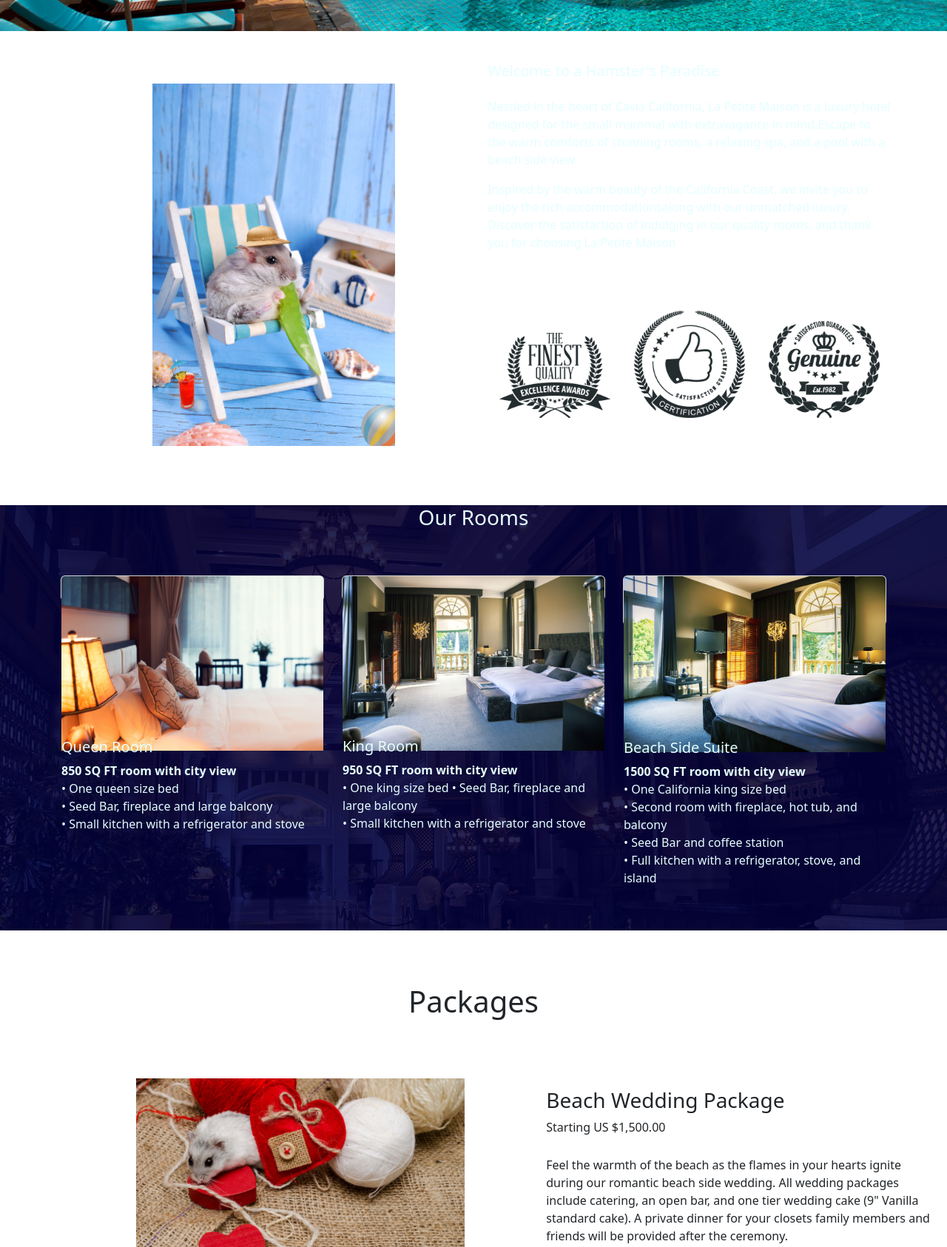
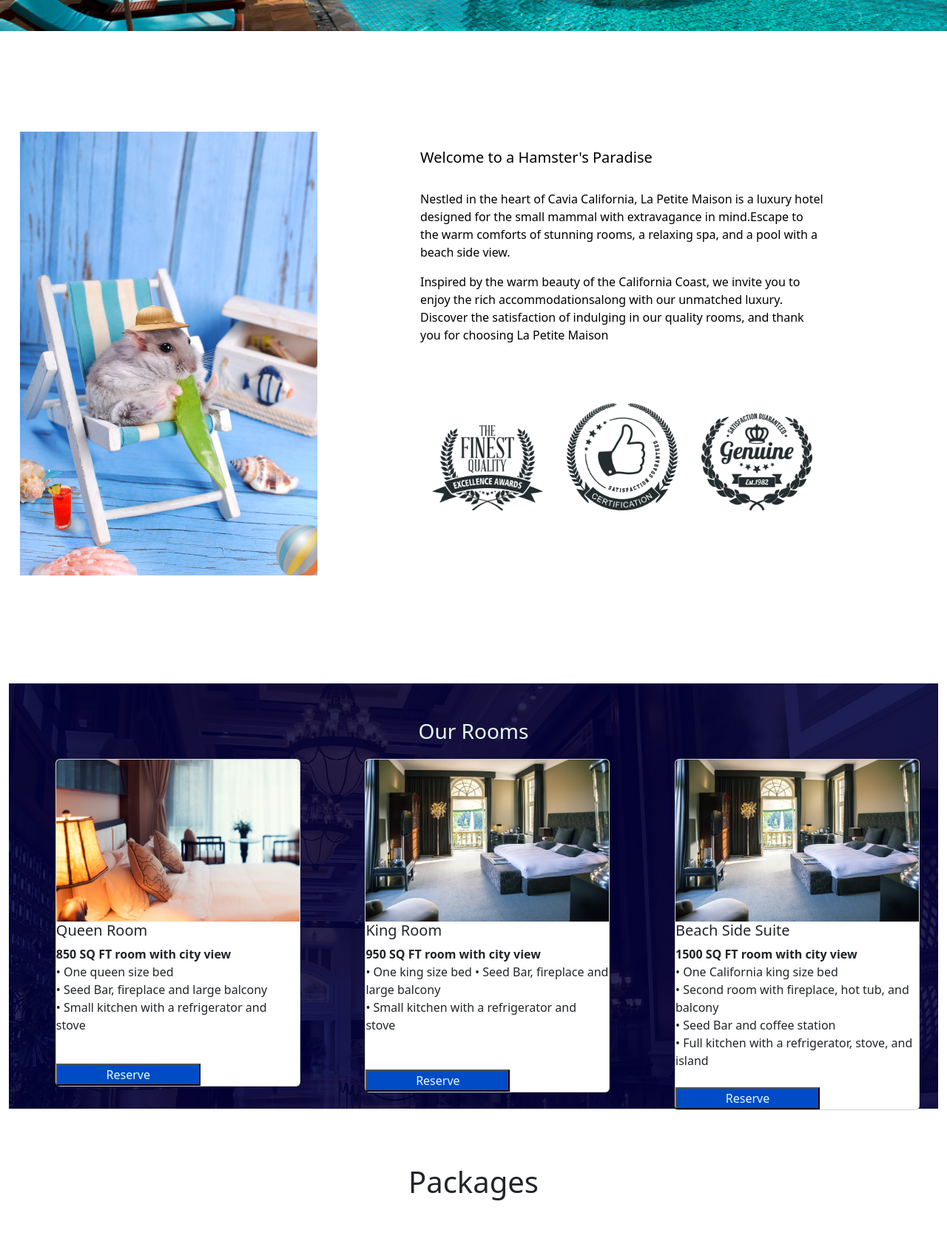
Before and after one commit to Raquelbateman/BryantAChallenge02, a plain HTML site: page index.html in a window 1280 px wide. Shown: the part 640-2326 px from the top of the page at 74% size. Drawn offline with nearby package versions, Linux system fonts and the light colour scheme.

Commit message:
Backup Update

```diff
--- a/index.html
+++ b/index.html
@@ -26,7 +26,7 @@
           <a class="nav-link d-flex align-items-end" href="#">Rooms</a>
           <a class="nav-link d-flex align-items-end" href="#">Packages</a>
           <a class="nav-link" href="#"><img src="images/Logo.png" alt=""></a>
-          <a class="nav-link d-flex align-items-end"href="#">Amenities</a>
+          <a class="nav-link d-flex align-items-end" href="#">Amenities</a>
           <a class="nav-link d-flex align-items-end" href="#">Contact</a>
           <a class="nav-link d-flex align-items-end btn btn-outline-secondary rounded-0" href="#">Reserve</a>
 
@@ -63,13 +63,9 @@
       </div>
     </div>
   </div>
-
-
-
-  <!--Beginning of Header-->
-
-
-  <!--End of Header-->
+<!--adds space between containers-->
+  <div class="flex-container1">
+  </div>
 
   <!--Start of white container-->
 
@@ -77,14 +73,14 @@
     <div class="container">
       <div class="col-10 d-flex justify-content-center">
         <img src="Images/hamsterhomejpg.jpg" class="img-fluid" alt="...">
-        <div class="card-body1">
-          <h5 class="card-title"> Welcome to a Hamster's Paradise</h5>
+        <div class="card-body2">
+          <h5 class="card-title1"> Welcome to a Hamster's Paradise</h5>
           <br>
-          <p class="card-text">Nestled in the heart of Cavia California,
+          <p class="card-text1">Nestled in the heart of Cavia California,
             La Petite Maison is a luxury hotel designed for the small mammal with
             extravagance in mind.Escape to the warm comforts of stunning rooms,
             a relaxing spa, and a pool with a beach side view.</p>
-          <p class="card-text">
+          <p class="card-text1">
             Inspired by the warm beauty of the California Coast, we invite you
             to enjoy the rich accommodationsalong with our unmatched luxury.
             Discover the satisfaction of indulging in our quality rooms,
@@ -107,65 +103,88 @@
       </div>
     </div>
   </div>
+  <!--adds space between containers-->
+  <div class="flex-container1">
+  </div>
   <div class="container-fluid">
-    <div class="row">
+    <div class="row1">
       <div class="roomsbg">
-       <center><h3 class="textColorWhite">Our Rooms</h3></center>
-        <div class="container">
-          <div class="row row-cols-1 row-cols-md-3">
-            <div class="col">
+        <center>
+          <br>
+          <br>
+          <h3 class="textColorWhite">Our Rooms</h3>
+        </center>
+        <div class="row1">
+          <div class="column">
             <div class="card">
+              <div class="card-body2">
                 <img src="images/room1.jpg" class="card-img-top" alt="...">
-                <div class="card-body1">
-                  <b><h5 class="card-title">Queen Room</h5></b>
-                 <b><p class="card-text">850 SQ FT room with city view</p></b>
+                <b>
+                  <h5 class="card-title">Queen Room</h5>
+                </b>
+                <b>
+                  <p class="card-text">850 SQ FT room with city view</p>
+                </b>
                 <p class="card-text">• One queen size bed <br>
                   • Seed Bar, fireplace and large balcony <br>
-                    • Small kitchen with a refrigerator and stove</p>
-                    <br>
+                  • Small kitchen with a refrigerator and stove</p><br>
+                  <button class="blue-button">Reserve</button>
+              </div>
 
             </div>
           </div>
-            </div>
-            <div class="col">
+          <div class="column">
             <div class="card">
+              <div class="card-body2">
                 <img src="images/room2.jpg" class="card-img-top" alt="...">
-                <div class="card-body1">
-                  <b><h5 class="card-title">King Room</h5></b>
-                  <b><p class="card-text">950 SQ FT room with city view
-                  </p></b>
+                <b>
+                  <h5 class="card-title">King Room</h5>
+                </b>
+                <b>
+                  <p class="card-text">950 SQ FT room with city view</p>
+                </b>
                 <p class="card-text">• One king size bed
                   • Seed Bar, fireplace and large balcony
-                    <br>• Small kitchen with a refrigerator and stove</p>
+                  <br>• Small kitchen with a refrigerator and stove<br>
                   <br>
+                  <br>
+                  <button class="blue-button">Reserve</button>
+                </p>
               </div>
             </div>
           </div>
-            <div class="col">
+          <div class="column">
             <div class="card">
-                <img src="images/room3.jpg" class="card-img-top" alt="...">
-                <div class="card-body1">
-                  <b><h5 class="card-title">Beach Side Suite </h5></b>
-                  <b><p class="card-text">1500 SQ FT room with city view</p></b>
+              <div class="card-body2">
+                <img src="images/room2.jpg" class="card-img-top" alt="...">
+                <b>
+                  <h5 class="card-title">Beach Side Suite </h5>
+                </b>
+                <b>
+                  <p class="card-text">1500 SQ FT room with city view</p>
+                </b>
                 <p class="card-text">• One California king size bed<br>
                   • Second room with fireplace, hot tub, and balcony<br>
                   • Seed Bar and coffee station <br>
-                      • Full kitchen with a refrigerator, stove, and island</p>
-                </div>
-              </div>
-            </div>
-          </div>
-        </div>
+                  • Full kitchen with a refrigerator, stove, and island
+                  <br>
+                  <br>
+                  <button class="blue-button">Reserve</button>
+                </p>
               </div>
             </div>
           </div>
 
+        </div>
 
+      </div>
+    </div>
 
+  </div>
+  <!--adds space between containers-->
+  <div class="flex-container1">
+  </div>
 
-  <br>
-  <br>
-  <br>
   <center>
     <h1>Packages</h1>
   </center>
@@ -189,7 +208,7 @@
             <p class="package-text">Feel the warmth of the beach as the flames in your hearts ignite during our
               romantic beach side wedding. All wedding packages include catering, an open bar, and one tier
               wedding cake (9" Vanilla standard cake). A private dinner for your closets family members and
-              friends will be provided after the ceremony.</p>
+              friends will be provided after the ceremony.</p><br>
           </div>
         </div>
       </div>
@@ -243,6 +262,16 @@
                 </div>
               </div>
             </div>
+
+            <div class="flex-container1">
+            </div>
+
+
+
+
+
+
+
             <div class="container-fluid">
               <div class="background-image">
                 <div class="amenities">
@@ -250,10 +279,12 @@
 
 
                     <center>
-                      <h3 class="textColorWhite amenitiesPaddingTB flexItGoodNCenter" >Amenities</h3>
+                      <h3 class="textColorWhite amenitiesPaddingTB flexItGoodNCenter">Amenities</h3>
                       <p class="textColorWhite flexItGoodNCenter">Here at La Petite Maison, we invite you to enjoy our
                         services in hopes that you have the most relaxing stay we can provide.</p>
                     </center>
+                    <br>
+                    <br>
                     <div class="icons">
                       <div>
                         <center>
@@ -265,7 +296,7 @@
                         <h6>Complimetary Breakfast</h6>
                       </div>
                       <div>
-                        <center><img src="images/valet.png" class="valet" alt="Valet service"><br>
+                        <center><img src="images/valet.png" class="valet" alt="Valet service">
                           <h6>Valet Parking</h6>
                         </center>
                       </div>
@@ -284,7 +315,11 @@
           </div>
         </div>
       </div>
-      <center><div class="resRoomMarPad">
+      <!--adds space between containers-->
+  <div class="flex-container1">
+  </div>
+      <center>
+        <div class="resRoomMarPad">
           <div class="container">
             <div class="row resRoomBg ">
               <div class="resRoomBoxMarPad textColorWhite">
@@ -328,6 +363,9 @@
           </div>
         </div>
       </center>
+      <!--adds space between containers-->
+  <div class="flex-container1">
+  </div>
 
 
 
--- a/stylessheet/styles.css
+++ b/stylessheet/styles.css
@@ -10,6 +10,8 @@
     display: flex;
     justify-content: center;
     width:  cover;
+    max-width: 100%;
+    height: auto;
 }
 
 
@@ -29,6 +31,8 @@
   padding-left: 222px;
   padding-right: 220px;
   opacity:0.5;
+  max-width: 100%;
+  height: auto;
 }
 .container{
   color:#E5FEFF;
@@ -42,14 +46,25 @@
   background-repeat: no-repeat;
   background-attachment: relative;
   height:550px;
-  width: cover;
-
+  /* width: cover; */
+  max-width: 100%;
+  /* height: auto; */
 
 
 }
 .colflex{
 background-color: #000324;
 opacity: 0.08%;
+max-width: 100%;
+height: auto;
+}
+.card-title1{
+  color:#000000;
+
+}
+
+.card-text1{
+  color:#000000;
 }
 
 .row2 {
@@ -57,7 +72,7 @@ opacity: 0.08%;
     padding-bottom: 20px;
     margin-top: 5%;
     margin-bottom: 5%;
-    margin-left: 20%;
+    color:#000000;
   }
 
   .img-fluid {
@@ -67,15 +82,18 @@ opacity: 0.08%;
     padding-bottom:80px;
     padding-left: 5%;
     padding-right:15%;
-    width: 1075px;
-    height:640px;
+    max-width: 100%;
+    height: auto;
 
 
   }
 
+
   .award{
     padding-top:90%;
-    padding-bottom:100%
+    padding-bottom:100%;
+    max-width: 100%;
+    height: auto;
 
   }
 
@@ -90,30 +108,32 @@ opacity: 0.08%;
   background-attachment: relative;
   height:575px;
   color:#E5FEFF;
-  /* width: cover; */
 }
 
-
-
-  .card{
-    padding-top:-15%;
-    padding-bottom:-55%;
-    margin-top:15%
-
-
+  .column {
+    float: left;
+    width: 33.33%;
+    margin-top: 1%;
+    padding-left: 5%;
+    padding-right:2%;
   }
 
+  .row:after {
 
-  .card-body1{
-    margin-top:-5%;
-    margin-bottom:-100%;
-    padding-bottom:-85%;
+    display: table;
+    clear: both;
+  }
+.blue-button{
+  color:#E5FEFF;
+  background-color: #004CC7;
+  padding-left: 20%;
+  padding-right:20%;
+}
 
-    color:#E5FEFF;
-
-  }
-
-
+.flex-container1{
+  width:cover;
+  height:75px
+}
 
   .package-class{
     padding: -5%;
@@ -167,20 +187,22 @@ opacity: 0.08%;
   display: flex;
   flex-direction: row;
   justify-content: space-evenly;
+  color:#E5FEFF;
 }
 .valet {
   scale: 70%;
   margin-top: -20%;
 }
+
+
 .resRoomMarPad {
   margin: 1%;
-  padding-left: -66%;
   padding-right: 22%;
   margin-left: 10%;
-  padding-top:-1%;
   padding-bottom:0%;
   color:#E5FEFF;
-  width:1315px;
+  width:1310px;
+
 
 }
 
@@ -202,6 +224,8 @@ opacity: 0.08%;
   background-size:cover;
   background-position: 10%;
   background-clip: 10%;
+  height:360px;
+
 }
 
 .resImgInvis {
@@ -215,28 +239,16 @@ opacity: 0.08%;
   height: 30px;
 }
 
+.footer{
+  background-color: #000324;
+}
+
 .footer-text{
   justify-content: center;
   color: #E5FEFF;
   margin-top:-1%;
 }
 .footer-smtext{
-
   color: #E5FEFF;
   margin-top:-2.5%;
 }
-
-
-.footer {
-  background-image: cover;
-  align-self: left;
-  margin-top: 105px;
-  font: normal normal normal 16px/20px Source Sans Pro;
-  letter-spacing: 0px;
-  color: #E5FEFF;
-  opacity: 1;
-  width:  cover;
-  background: #000324 0% 0% no-repeat;
-  height: 190px;
-
-}
```
Lines whose indentation alone changed are shown as unchanged.
